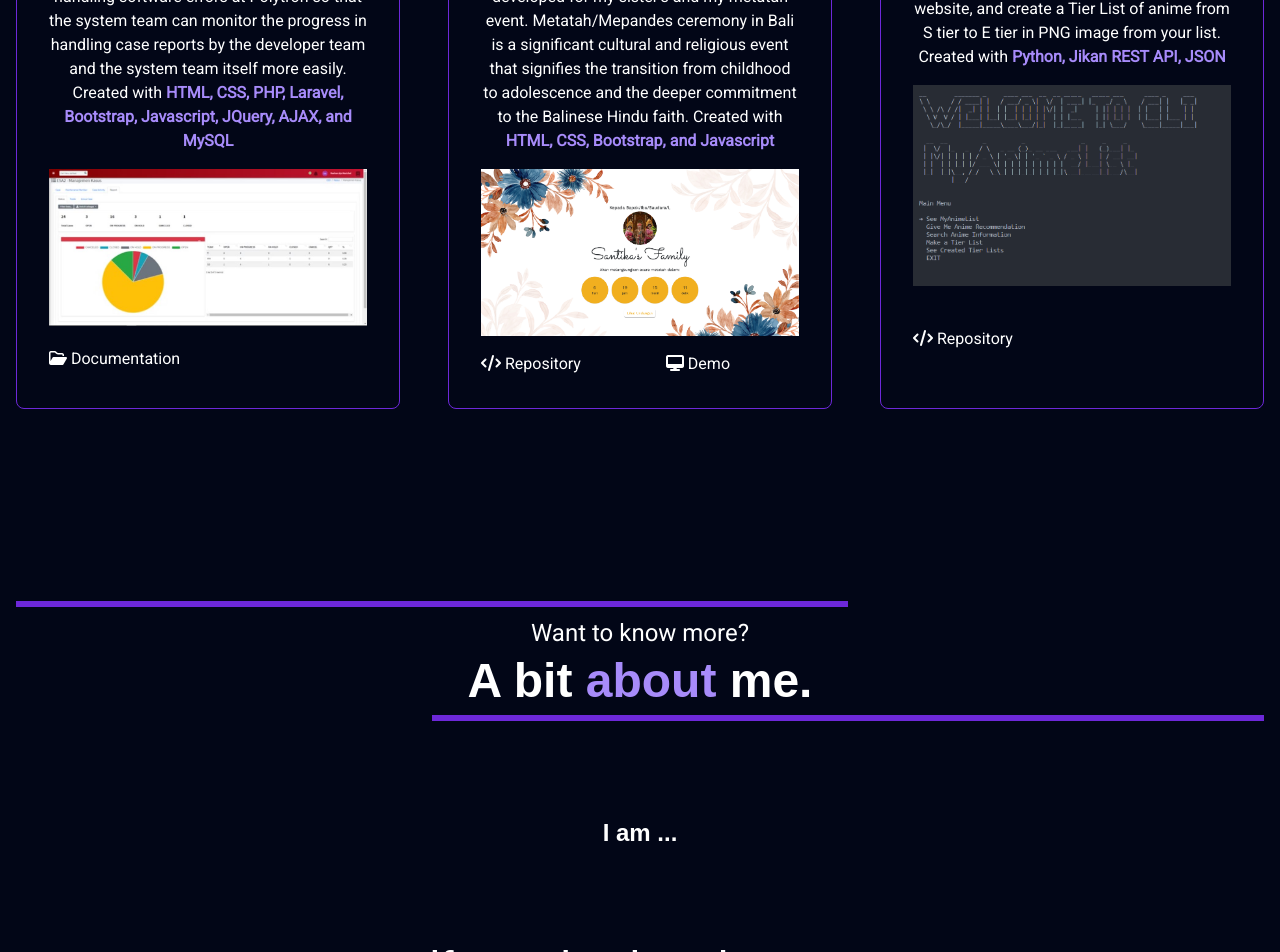
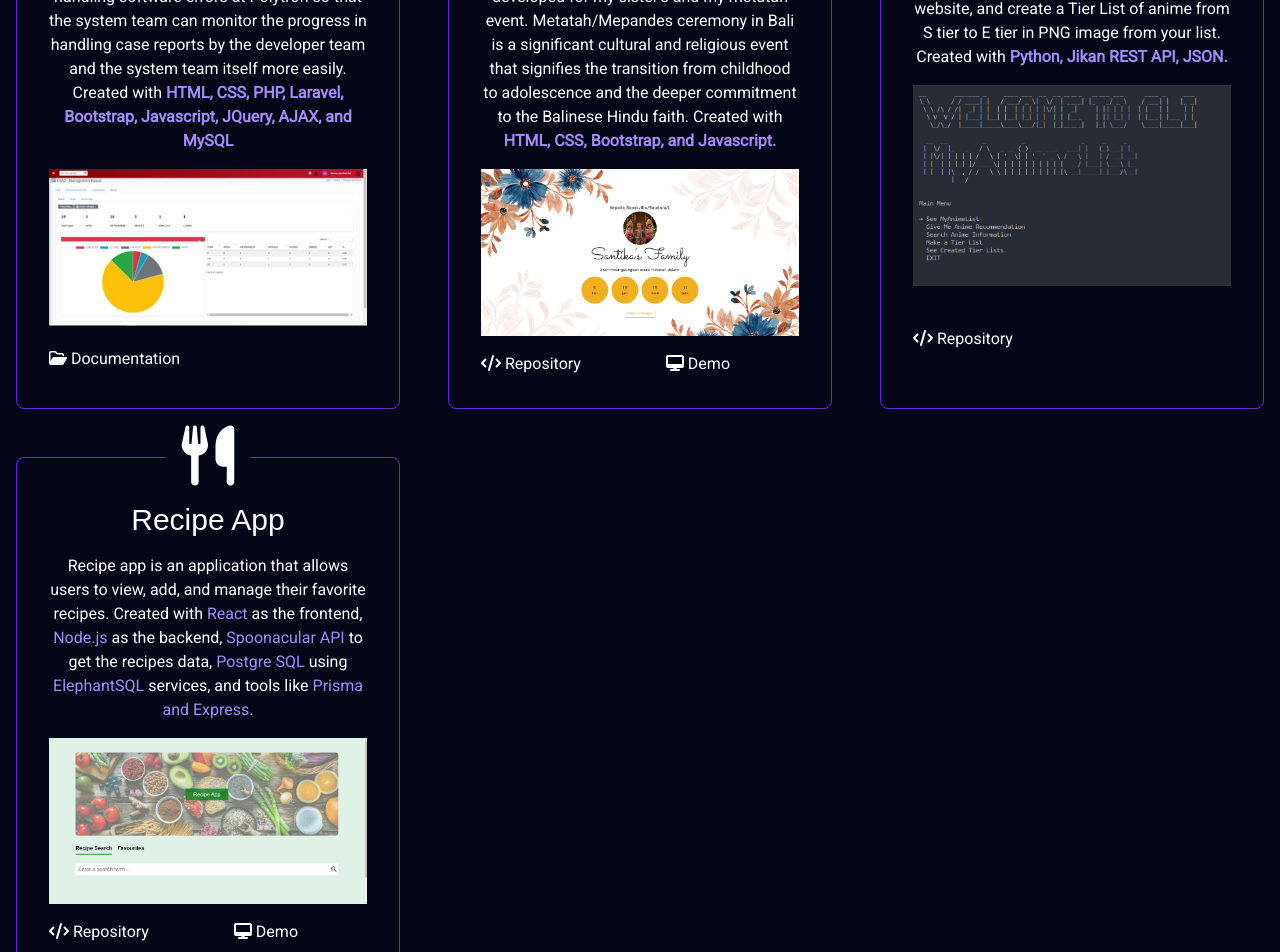
Before and after one commit to krisnadharma1412/Portfolio, a SvelteKit app: page / in a window 1280 px wide. Shown: the part 1360-2312 px from the top of the page. Built offline with nearby package versions, Linux system fonts and the light colour scheme.

Commit message:
Add recipe project

```diff
--- a/src/components/Main.svelte
+++ b/src/components/Main.svelte
@@ -3,7 +3,8 @@
     let steps = [
         {name: 'Maintenance Activity Monitoring Website', icon: 'fa-solid fa-chart-pie'},
         {name: 'Metatah Event Invitation', icon: 'fa-solid fa-envelope'},
-        {name: 'CLI MyAnimeList', icon: 'fa-solid fa-list'}
+        {name: 'CLI MyAnimeList', icon: 'fa-solid fa-list'},
+        {name: 'Recipe App', icon: 'fa-solid fa-utensils'},
     ]
 
     let benefits = [
@@ -82,7 +83,7 @@
             <Step step={steps[1]}>
                 <p>This is an online invitation website i developed for my sister's and my metatah event.
                     Metatah/Mepandes ceremony in Bali is a significant cultural and religious event that signifies the transition from childhood to adolescence and the deeper commitment to the Balinese Hindu faith.
-                    Created with <strong class="text-violet-400">HTML, CSS, Bootstrap, and Javascript</strong>
+                    Created with <strong class="text-violet-400">HTML, CSS, Bootstrap, and Javascript.</strong>
                 </p>
                 <img src="images/metatah.png" alt="metatah invitation img">
                 <div class="flex-1 flex justify-between gap-4 items-center">
@@ -97,12 +98,34 @@
             <Step step={steps[2]}>
                 <p>CLI MyAnimeList is a program where you can create a list of anime that you want to watch just like in https://myanimelist.net/ website,
                     and create a Tier List of anime from S tier to E tier in PNG image from your list.
-                    Created with <strong class="text-violet-400">Python, Jikan REST API, JSON</strong>
+                    Created with <strong class="text-violet-400">Python, Jikan REST API, JSON.</strong>
                 </p>
                 <img src="images/myanimelist.png" alt="cli myanimelist img">
                 <div class="flex-1 flex justify-between gap-4 items-center">
                     <div class={btn_style}>
                         <a href='https://github.com/krisnadharma1412/MyAnimeList-in-Python-CLI' target="_blank" class="relative z-4"><i class="fa-solid fa-code"></i> Repository</a>
+                    </div>
+                </div>
+            </Step>
+            <Step step={steps[3]}>
+                <p>
+                    Recipe app is an application that allows users to view, add, and manage their favorite recipes.
+                    Created with
+                    <span class="text-violet-400">React</span> as the frontend,
+                    <span class="text-violet-400">Node.js</span>  as the backend,
+                    <span class="text-violet-400">Spoonacular API </span>to get the recipes data,
+                    <span class="text-violet-400">Postgre SQL </span>using
+                    <span class="text-violet-400">ElephantSQL </span>services, and tools like
+                    <span class="text-violet-400">Prisma and Express</span>.
+                  </p>
+
+                <img src="images/recipe.png" alt="cli myanimelist img">
+                <div class="flex-1 flex justify-between gap-4 items-center">
+                    <div class={btn_style}>
+                        <a href='https://github.com/krisnadharma1412/recipe-web' target="_blank" class="relative z-4"><i class="fa-solid fa-code"></i> Repository</a>
+                    </div>
+                    <div class={btn_style}>
+                        <a href='https://krisna-recipe.vercel.app/' target="_blank" class="relative z-4"><i class="fa-solid fa-desktop"></i> Demo</a>
                     </div>
                 </div>
             </Step>
```
Also changed, not shown: static/images/recipe.png (added).
